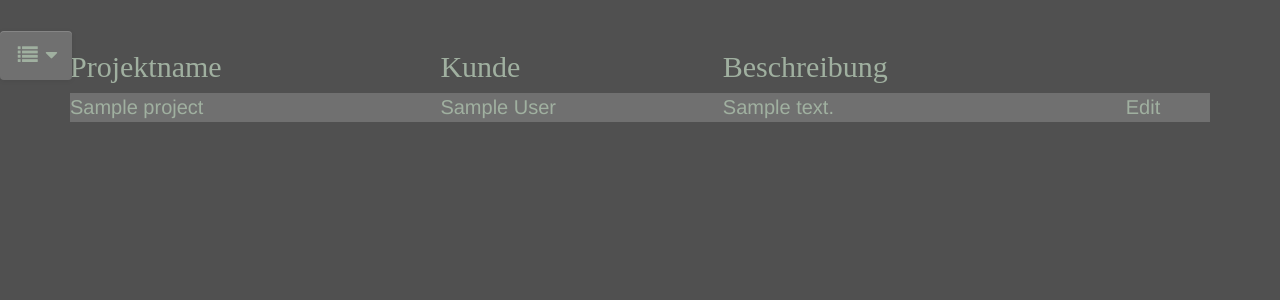
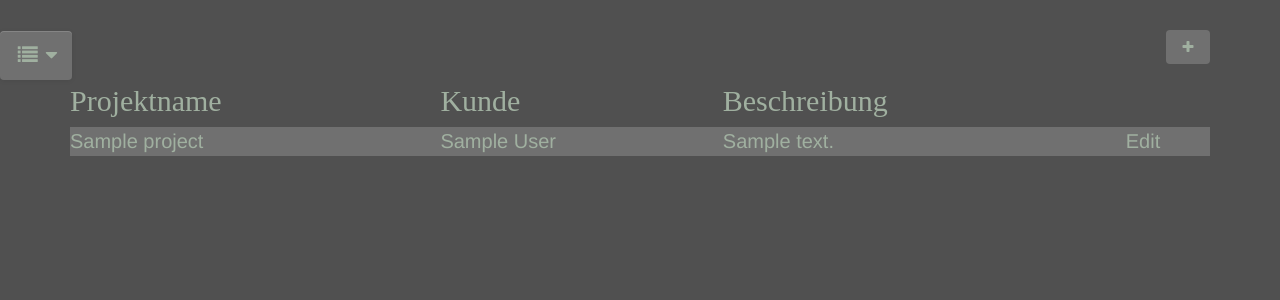
Before and after one commit to RedBeardCode/FreeTimeLance, a Django app: page / in a window 1280 px wide. Shown: the part 100-400 px from the top of the page. Run offline with Django 3.2, Linux system fonts and the light colour scheme; a user stored in the database is signed in; tables that the repository leaves empty hold one stand-in row (values such as "Sample post"); some libraries are stand-ins or nearby versions; some web fonts are replaced.

Commit message:
Added "Add item buttons"

```diff
--- a/project/static/css/main.css
+++ b/project/static/css/main.css
@@ -96,3 +96,14 @@ a
 .nav > li > a:hover, .nav > li > a:focus {
     background-color: transparent;
 }
+
+.add-button{
+    background-color: #707070;
+    color: #A0B0A0;
+    background-image: None;
+}
+
+.add-button-wrapper{
+    width:100%;
+    text-align: right;
+}
--- a/project/templates/edit_view.html
+++ b/project/templates/edit_view.html
@@ -5,6 +5,9 @@
 {% endblock %}
 
 {% block content %}
+
+        {% block add_button %}
+        {% endblock %}
     <form method="post">
     {% csrf_token %}
         {{ form|crispy }}
--- a/project/templates/project_list.html
+++ b/project/templates/project_list.html
@@ -6,6 +6,13 @@
 {% endblock %}
 
 {% block content %}
+    {% block add_button %}
+        <div class="add-button-wrapper">
+        <a class="btn add-button" role="button" href="{% url "create_project_view" %}">
+            <i class="fa fa-plus fa-fw"></i>
+        </a>
+        </div>
+    {% endblock %}
     <table id="project_list_table" class="table-striped">
         <tr>
             <th><h2>Projektname</h2></th>
```
Also changed, not shown: project/templates/activity_list.html (+7 -0 lines), project/templates/customer_list.html (+7 -0 lines).
